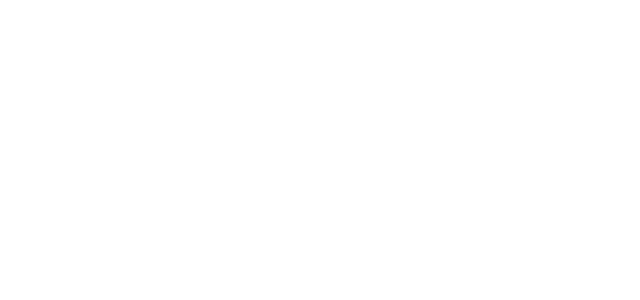
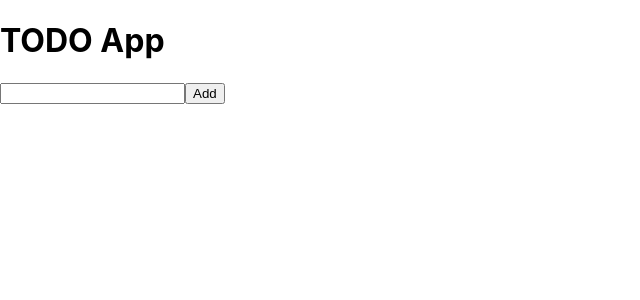
Before and after one commit to high-g/next-recoil, a Next.js app: page / in a window 1280 px wide. Shown: the top 300 px of the page, without its empty margins (0-640 px from the left). Built offline with nearby package versions, Linux system fonts and the light colour scheme.

Commit message:
Update TodoCreatero

```diff
--- a/pages/_app.tsx
+++ b/pages/_app.tsx
@@ -1,8 +1,9 @@
 import '../styles/globals.css'
+import React, { FC } from 'react'
 import { AppProps } from 'next/app'
 import { RecoilRoot } from 'recoil'
 
-const MyApp = ({ Component, pageProps }: AppProps) => {
+const MyApp: FC = ({ Component, pageProps }: AppProps) => {
   return (
     <RecoilRoot>
       <Component {...pageProps} />
--- a/pages/index.tsx
+++ b/pages/index.tsx
@@ -1,9 +1,16 @@
 import React, { FC } from 'react'
+import { useRecoilValue } from 'recoil'
+import { todosState, todosCountState } from '@/store/todo'
+import TodoCreater from '@/components/todo-creater'
 
 const Home: FC = () => {
+  const todos = useRecoilValue(todosState)
+  const todosCountState = useRecoilValue(todosState)
+
   return (
     <div>
-      <main></main>
+      <h1>TODO App</h1>
+      <TodoCreater />
     </div>
   )
 }
```
